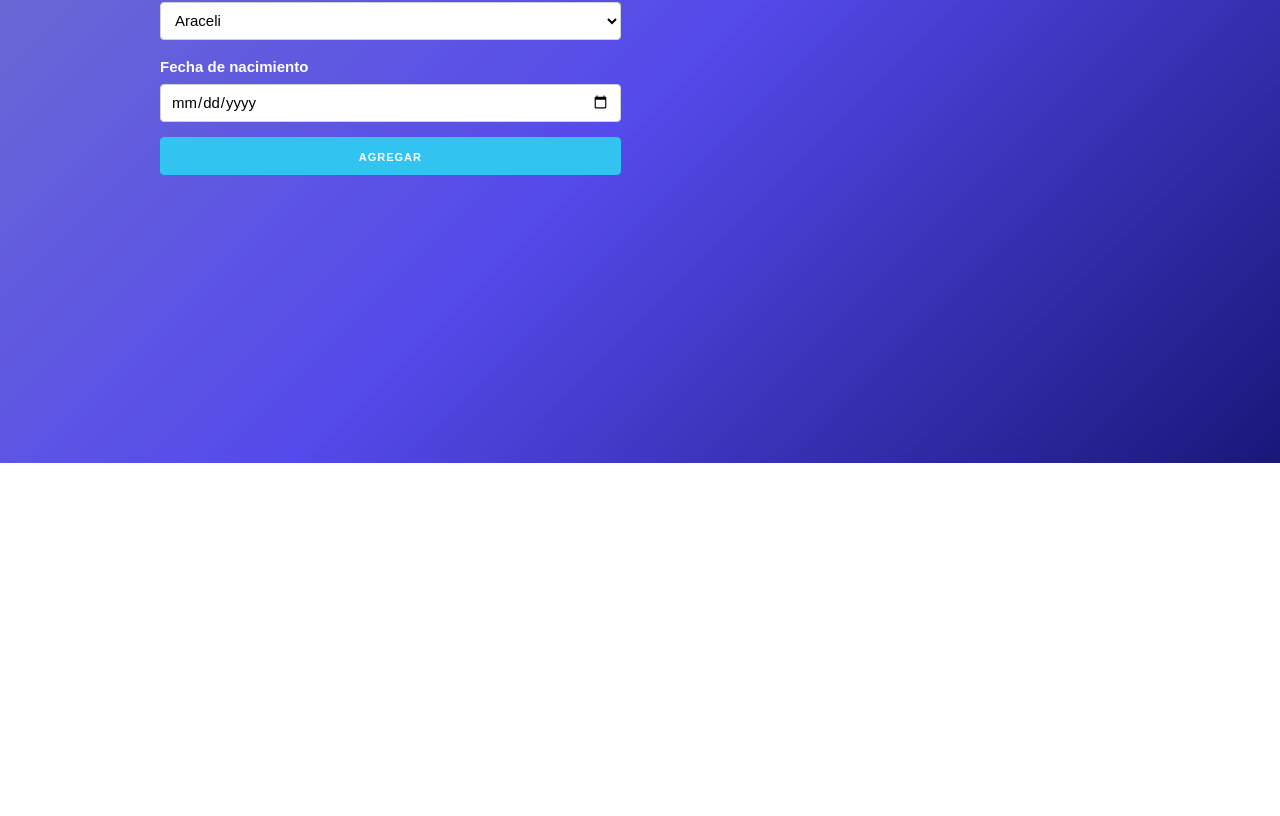
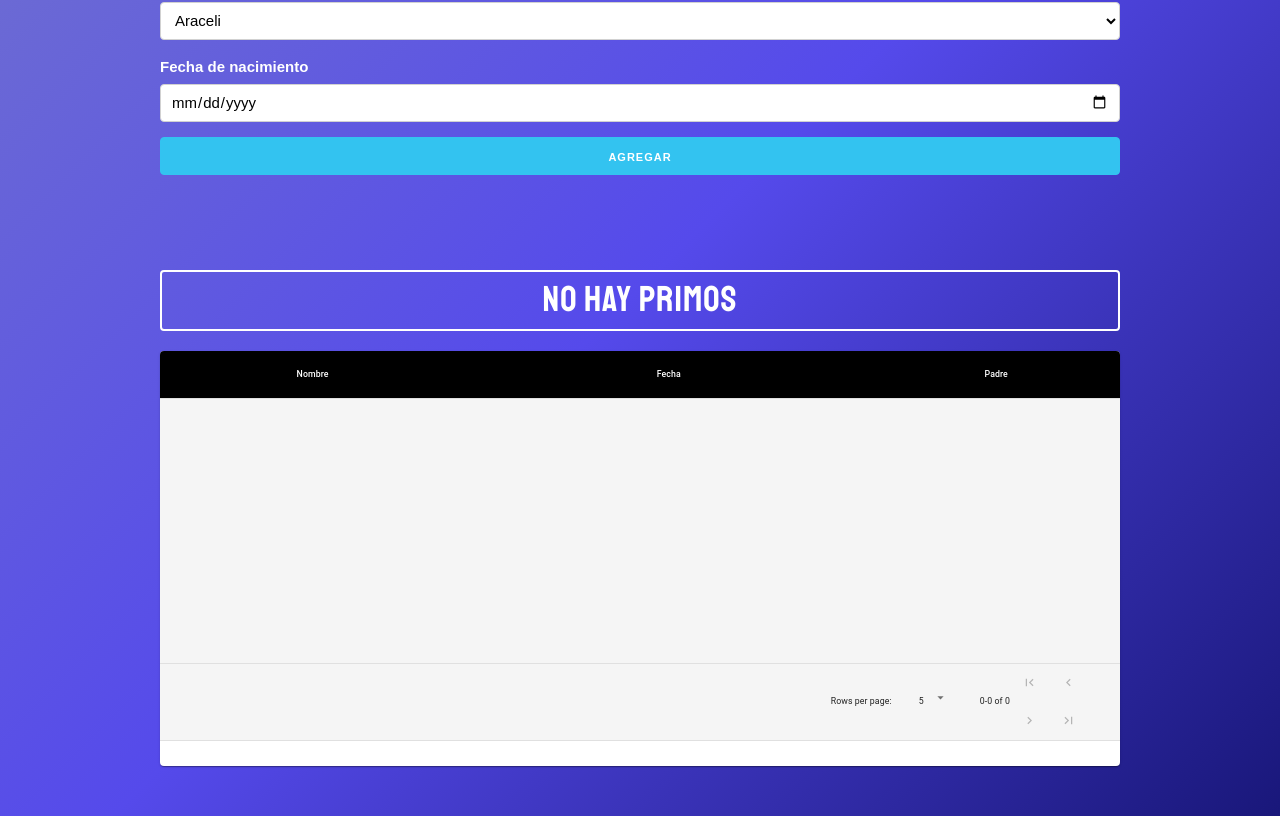
Before and after one commit to misanc21/primos, a React (Create React App) app: page / in a window 1280 px wide. Shown: the part 337-1153 px from the top of the page. Before the commit the page ends 800 px from the top, so only its background shows below. Built offline with nearby package versions, Linux system fonts and the light colour scheme.

Commit message:
tabla con paginacion

```diff
--- a/package.json
+++ b/package.json
@@ -3,6 +3,8 @@
   "version": "0.1.0",
   "private": true,
   "dependencies": {
+    "@material-ui/core": "^4.11.0",
+    "@material-ui/icons": "^4.9.1",
     "@testing-library/jest-dom": "^4.2.4",
     "@testing-library/react": "^9.5.0",
     "@testing-library/user-event": "^7.2.1",
--- a/src/App.js
+++ b/src/App.js
@@ -1,6 +1,6 @@
 import React, {Fragment, useState, useEffect} from 'react';
 import Formulario from './components/Formulario'
-import Primo from './components/Primo'
+import TablePrimos from './components/TablePrimos'
 
 function App() {
 
@@ -30,22 +30,20 @@ function App() {
       <p className="subtitulos">Registrate para saber cuantos primos somos en la familia cortés</p>
 
       <div className="container">
-        <div className="row">
-          <div className="one-half column">
+        <div className="row area-form">
+          <div className="twelve columns">
             <Formulario
               crearPrimo = {crearPrimo}
             />
           </div>
-          <div className="one-half column">
+        </div>
+        <div className="row">
+          <div className="twelve columns">
             {primos.length === 0 ? <h3>No hay primos</h3> : <h3>Primos</h3>}
             {
-              primos.map(prim => (
-                <Primo
-                  key= {prim.id}
-                  primoe = {prim}
-                  eliminar = {eliminarPrimo}
-                />)
-              )
+              <TablePrimos
+                arrayPrimos = {primos}
+              />
             }
           </div>
         </div>
--- /dev/null
+++ b/src/components/TablePrimos.js
@@ -0,0 +1,162 @@
+import React from 'react'
+import { withStyles, makeStyles, useTheme } from '@material-ui/core/styles';
+import TableContainer from '@material-ui/core/TableContainer';
+import { Table, TableBody, TableCell, TableHead, TableRow, Paper, TablePagination, TableFooter, IconButton } from '@material-ui/core';
+import FirstPageIcon from '@material-ui/icons/FirstPage';
+import KeyboardArrowLeft from '@material-ui/icons/KeyboardArrowLeft';
+import KeyboardArrowRight from '@material-ui/icons/KeyboardArrowRight';
+import LastPageIcon from '@material-ui/icons/LastPage';
+
+
+const StyledTableCell = withStyles((theme) => ({
+    head: {
+        backgroundColor: theme.palette.common.black,
+        color: theme.palette.common.white,
+    },
+    body: {
+        fontSize: 12,
+    },
+}))(TableCell);
+
+const StyledTableRow = withStyles((theme) => ({
+    root: {
+        '&:nth-of-type(odd)': {
+            backgroundColor: theme.palette.action.hover,
+        },
+    },
+}))(TableRow);
+
+const useStyles = makeStyles({
+    table: {
+        minWidth: 400,
+    },
+});
+
+function TablePaginationActions(props) {
+    const classes = useStyles();
+    const theme = useTheme();
+    const { count, page, rowsPerPage, onChangePage } = props;
+
+    const handleFirstPageButtonClick = (event) => {
+        onChangePage(event, 0);
+    };
+
+    const handleBackButtonClick = (event) => {
+        onChangePage(event, page - 1);
+    };
+
+    const handleNextButtonClick = (event) => {
+        onChangePage(event, page + 1);
+    };
+
+    const handleLastPageButtonClick = (event) => {
+        onChangePage(event, Math.max(0, Math.ceil(count / rowsPerPage) - 1));
+    };
+
+    return (
+        <div className={classes.root}>
+            <IconButton
+                onClick={handleFirstPageButtonClick}
+                disabled={page === 0}
+                aria-label="first page"
+            >
+                {theme.direction === 'rtl' ? <LastPageIcon /> : <FirstPageIcon />}
+            </IconButton>
+            <IconButton onClick={handleBackButtonClick} disabled={page === 0} aria-label="previous page">
+                {theme.direction === 'rtl' ? <KeyboardArrowRight /> : <KeyboardArrowLeft />}
+            </IconButton>
+            <IconButton
+                onClick={handleNextButtonClick}
+                disabled={page >= Math.ceil(count / rowsPerPage) - 1}
+                aria-label="next page"
+            >
+                {theme.direction === 'rtl' ? <KeyboardArrowLeft /> : <KeyboardArrowRight />}
+            </IconButton>
+            <IconButton
+                onClick={handleLastPageButtonClick}
+                disabled={page >= Math.ceil(count / rowsPerPage) - 1}
+                aria-label="last page"
+            >
+                {theme.direction === 'rtl' ? <FirstPageIcon /> : <LastPageIcon />}
+            </IconButton>
+        </div>
+    );
+}
+
+const TablePrimos = ({ arrayPrimos }) => {
+
+    const classes = useStyles();
+    const rows = arrayPrimos;
+
+    const [page, setPage] = React.useState(0);
+    const [rowsPerPage, setRowsPerPage] = React.useState(5);
+
+    const emptyRows = rowsPerPage - Math.min(rowsPerPage, rows.length - page * rowsPerPage);
+
+    const handleChangePage = (event, newPage) => {
+        setPage(newPage);
+    };
+
+    const handleChangeRowsPerPage = (event) => {
+        setRowsPerPage(parseInt(event.target.value, 10));
+        setPage(0);
+    };
+
+    return (
+        <TableContainer component={Paper}>
+            <Table className={classes.table} aria-label="customized table">
+                <TableHead>
+                    <StyledTableRow>
+                        <StyledTableCell align="center">Nombre</StyledTableCell>
+                        <StyledTableCell align="center">Fecha</StyledTableCell>
+                        <StyledTableCell align="center">Padre</StyledTableCell>
+                    </StyledTableRow>
+                </TableHead>
+                <TableBody>
+                    {(rowsPerPage > 0
+                        ? rows.slice(page * rowsPerPage, page * rowsPerPage + rowsPerPage)
+                        : rows
+                    ).map((row) => (
+                        <StyledTableRow key={row.id}>
+                            <StyledTableCell component="th" scope="row" align="center">
+                                {row.primo}
+                            </StyledTableCell>
+                            <StyledTableCell  align="center">
+                                {row.fecha}
+                            </StyledTableCell>
+                            <StyledTableCell  align="center">
+                                {row.padre}
+                            </StyledTableCell>
+                        </StyledTableRow>
+                    ))}
+
+                    {emptyRows > 0 && (
+                        <StyledTableRow style={{ height: 53 * emptyRows }}>
+                            <StyledTableCell colSpan={6} />
+                        </StyledTableRow>
+                    )}
+                </TableBody>
+                <TableFooter>
+                    <StyledTableRow>
+                        <TablePagination
+                            rowsPerPageOptions={[5, 10, 25, { label: 'All', value: -1 }]}
+                            colSpan={3}
+                            count={rows.length}
+                            rowsPerPage={rowsPerPage}
+                            page={page}
+                            SelectProps={{
+                                inputProps: { 'aria-label': 'rows per page' },
+                                native: true,
+                            }}
+                            onChangePage={handleChangePage}
+                            onChangeRowsPerPage={handleChangeRowsPerPage}
+                            ActionsComponent={TablePaginationActions}
+                        />
+                    </StyledTableRow>
+                </TableFooter>
+            </Table>
+        </TableContainer>
+    );
+}
+
+export default TablePrimos
--- a/src/index.css
+++ b/src/index.css
@@ -109,3 +109,6 @@ input[type="time"] {
   padding: 20px 0 0 0;
   margin-bottom: 10px;;
 }
+.area-form {
+  margin-bottom: 6rem;
+}
```
Also changed, not shown: 1 other file (tests, documents, lock files or other folders).
